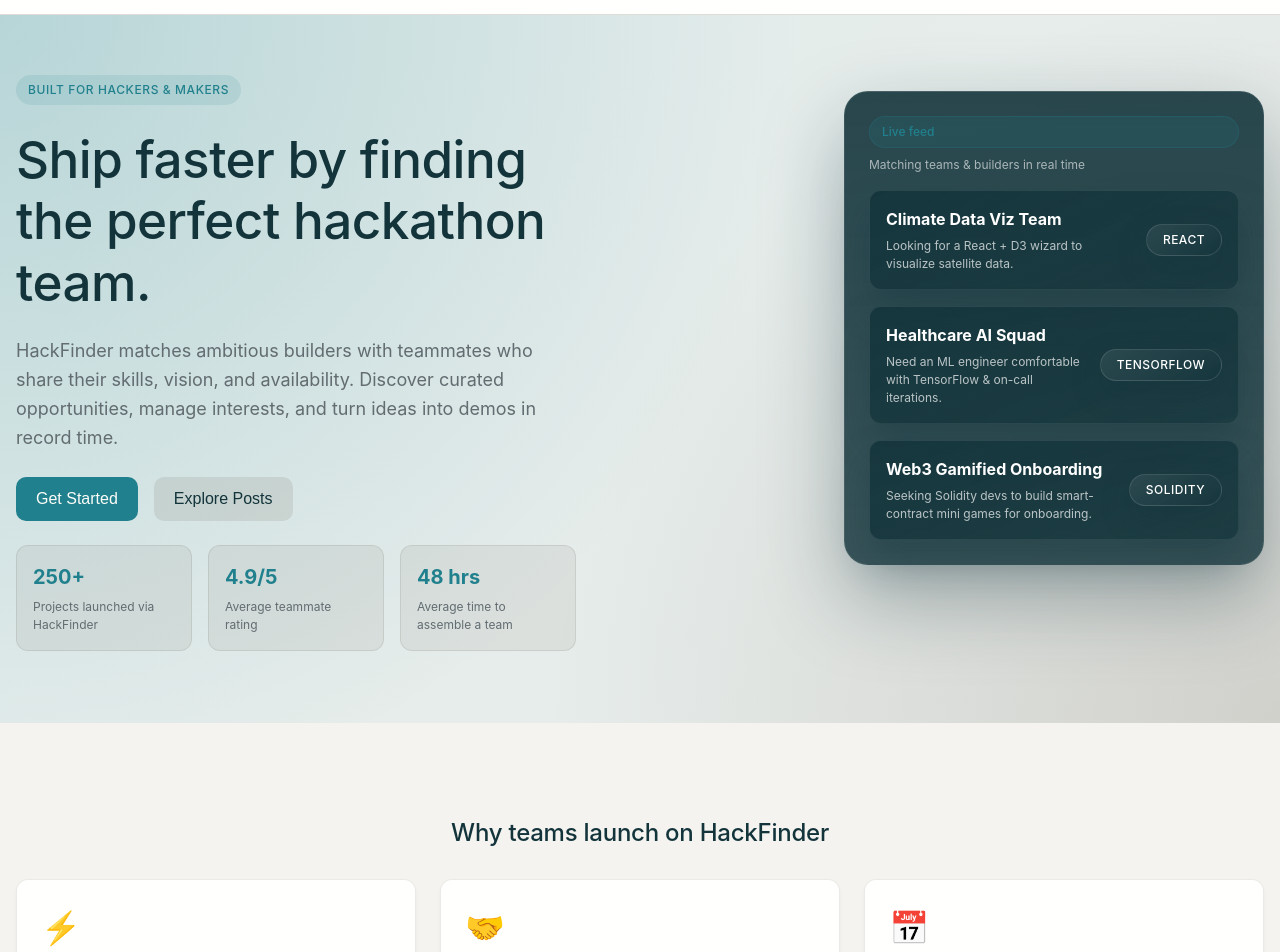
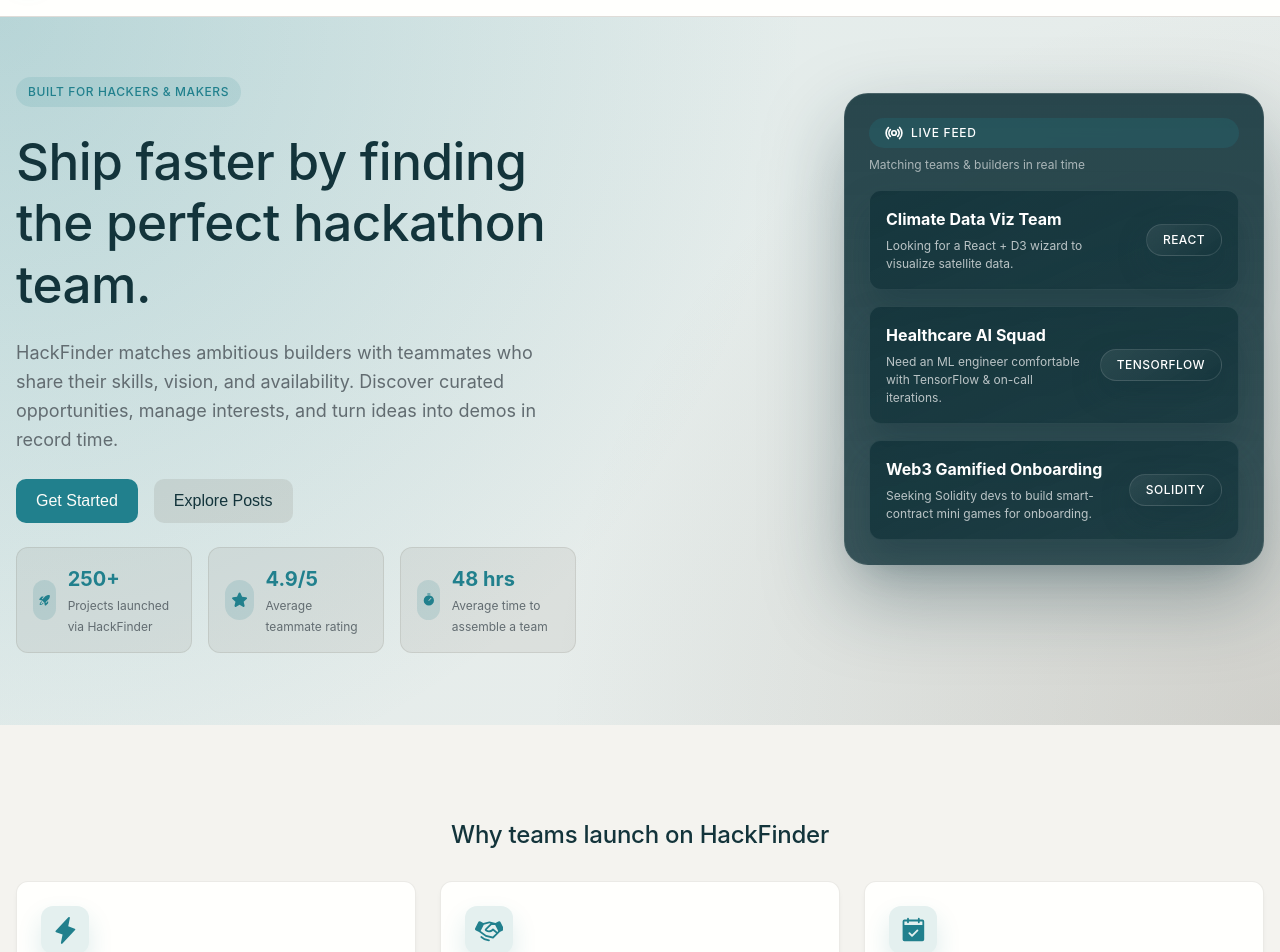
Before and after one commit to DeepanshuSagore/HackFinder, a React (Vite) app: page / in a window 1280 px wide. Shown: the part 60-1012 px from the top of the page. Built offline with nearby package versions, Linux system fonts and the light colour scheme; a web font is replaced by a local one.

Commit message:
added icons

```diff
--- a/package.json
+++ b/package.json
@@ -9,6 +9,7 @@
     "preview": "vite preview"
   },
   "dependencies": {
+    "@phosphor-icons/react": "^2.1.10",
     "prop-types": "^15.8.1",
     "react": "^18.3.1",
     "react-dom": "^18.3.1"
--- a/src/components/FiltersSidebar.jsx
+++ b/src/components/FiltersSidebar.jsx
@@ -1,4 +1,5 @@
 import PropTypes from 'prop-types';
+import { FunnelSimple } from '@phosphor-icons/react';
 
 const POST_TYPE_OPTIONS = [
   { value: '', label: 'All Posts' },
@@ -40,7 +41,10 @@ function FiltersSidebar({ filters, onFilterChange, onClearFilters }) {
   return (
     <aside className="filters-sidebar">
       <div className="filter-section">
-        <h3>Filters</h3>
+        <h3 className="filter-section__title">
+          <FunnelSimple aria-hidden="true" size={20} weight="bold" />
+          Filters
+        </h3>
 
         <div className="filter-group">
           <label className="form-label" htmlFor="typeFilter">
--- a/src/components/Header.jsx
+++ b/src/components/Header.jsx
@@ -1,4 +1,5 @@
 import PropTypes from 'prop-types';
+import { RocketLaunch } from '@phosphor-icons/react';
 
 const NAV_ITEMS = [
   { label: 'Home', value: 'home' },
@@ -12,7 +13,10 @@ function Header({ currentView, onViewChange, onCreatePost, onShowProfile, curren
       <div className="container">
         <div className="nav-wrapper">
           <div className="logo-section">
-            <h1 className="logo">HackFinder</h1>
+            <h1 className="logo">
+              <RocketLaunch className="logo__icon" weight="fill" size={26} aria-hidden="true" />
+              HackFinder
+            </h1>
             <p className="tagline">Find Your Perfect Team</p>
           </div>
 
--- a/src/components/LandingPage.jsx
+++ b/src/components/LandingPage.jsx
@@ -1,4 +1,13 @@
 import PropTypes from 'prop-types';
+import {
+  Broadcast,
+  CalendarCheck,
+  Handshake,
+  Lightning,
+  RocketLaunch,
+  Star,
+  Timer,
+} from '@phosphor-icons/react';
 
 function LandingPage({ onGetStarted, onBrowsePosts }) {
   return (
@@ -22,13 +31,27 @@ function LandingPage({ onGetStarted, onBrowsePosts }) {
               </button>
             </div>
             <div className="landing__meta">
+              <div className="landing__meta-item">
+                <div className="landing__meta-icon" aria-hidden="true">
+                  <RocketLaunch size={26} weight="fill" />
+                </div>
                 <div>
                   <strong>250+</strong>
                   <span>Projects launched via HackFinder</span>
                 </div>
+              </div>
+              <div className="landing__meta-item">
+                <div className="landing__meta-icon" aria-hidden="true">
+                  <Star size={26} weight="fill" />
+                </div>
                 <div>
                   <strong>4.9/5</strong>
                   <span>Average teammate rating</span>
+                </div>
+              </div>
+              <div className="landing__meta-item">
+                <div className="landing__meta-icon" aria-hidden="true">
+                  <Timer size={26} weight="fill" />
                 </div>
                 <div>
                   <strong>48 hrs</strong>
@@ -36,10 +59,14 @@ function LandingPage({ onGetStarted, onBrowsePosts }) {
                 </div>
               </div>
             </div>
+          </div>
           <div className="landing__preview-card">
             <div className="landing__preview-header">
-              <span className="status status--success">Live feed</span>
-              <span>Matching teams &amp; builders in real time</span>
+              <div className="landing__preview-pill">
+                <Broadcast size={18} weight="bold" aria-hidden="true" />
+                <span>Live feed</span>
+              </div>
+              <span className="landing__preview-subtitle">Matching teams &amp; builders in real time</span>
             </div>
             <ul className="landing__preview-list">
               <li>
@@ -73,7 +100,9 @@ function LandingPage({ onGetStarted, onBrowsePosts }) {
           <h2>Why teams launch on HackFinder</h2>
           <div className="landing__features-grid">
             <div className="landing__feature-card">
-              <div className="landing__feature-icon" aria-hidden="true">⚡️</div>
+              <div className="landing__feature-icon" aria-hidden="true">
+                <Lightning size={26} weight="fill" />
+              </div>
               <h3>Smart matchmaking</h3>
               <p>
                 Filter by skills, timezone, and commitment to surface the teammates most likely to
@@ -81,7 +110,9 @@ function LandingPage({ onGetStarted, onBrowsePosts }) {
               </p>
             </div>
             <div className="landing__feature-card">
-              <div className="landing__feature-icon" aria-hidden="true">🤝</div>
+              <div className="landing__feature-icon" aria-hidden="true">
+                <Handshake size={26} weight="fill" />
+              </div>
               <h3>Human signals</h3>
               <p>
                 Profiles highlight experience, roles, and interests so you can gauge fit before you
@@ -89,7 +120,9 @@ function LandingPage({ onGetStarted, onBrowsePosts }) {
               </p>
             </div>
             <div className="landing__feature-card">
-              <div className="landing__feature-icon" aria-hidden="true">📅</div>
+              <div className="landing__feature-icon" aria-hidden="true">
+                <CalendarCheck size={26} weight="fill" />
+              </div>
               <h3>Keep momentum</h3>
               <p>
                 Built-in dashboards help you track interests, respond quickly, and never miss a
--- a/style.css
+++ b/style.css
@@ -761,10 +761,18 @@ select.form-control {
 }
 
 .logo {
+  display: inline-flex;
+  align-items: center;
+  gap: var(--space-8);
   font-size: var(--font-size-2xl);
   font-weight: var(--font-weight-bold);
   color: var(--color-primary);
   margin: 0;
+}
+
+.logo__icon {
+  color: var(--color-primary);
+  filter: drop-shadow(0 6px 12px rgba(var(--color-teal-500-rgb), 0.22));
 }
 
 .tagline {
@@ -909,22 +917,39 @@ select.form-control {
   gap: var(--space-16);
 }
 
-.landing__meta div {
+.landing__meta-item {
   background: rgba(var(--color-brown-600-rgb), 0.08);
   border: 1px solid rgba(var(--color-brown-600-rgb), 0.12);
   border-radius: var(--radius-lg);
   padding: var(--space-16);
   display: flex;
-  flex-direction: column;
-  gap: var(--space-6);
-}
-
-.landing__meta strong {
+  align-items: center;
+  gap: var(--space-12);
+}
+
+.landing__meta-icon {
+  display: inline-flex;
+  align-items: center;
+  justify-content: center;
+  width: 40px;
+  height: 40px;
+  border-radius: var(--radius-full);
+  background: rgba(var(--color-teal-500-rgb), 0.15);
+  color: var(--color-primary);
+}
+
+.landing__meta-icon svg {
+  width: 60%;
+  height: 60%;
+}
+
+.landing__meta-item strong {
+  display: block;
   font-size: var(--font-size-2xl);
   color: var(--color-primary);
 }
 
-.landing__meta span {
+.landing__meta-item span {
   color: var(--color-text-secondary);
   font-size: var(--font-size-sm);
 }
@@ -958,7 +983,26 @@ select.form-control {
   gap: var(--space-8);
 }
 
-.landing__preview-header > span:last-child {
+.landing__preview-pill {
+  display: inline-flex;
+  align-items: center;
+  gap: var(--space-8);
+  padding: var(--space-6) var(--space-16);
+  border-radius: var(--radius-full);
+  background: rgba(var(--color-teal-500-rgb), 0.22);
+  color: var(--color-white);
+  font-size: var(--font-size-sm);
+  font-weight: var(--font-weight-medium);
+  text-transform: uppercase;
+  letter-spacing: 0.06em;
+}
+
+.landing__preview-pill svg {
+  width: 18px;
+  height: 18px;
+}
+
+.landing__preview-subtitle {
   color: rgba(255, 255, 255, 0.6);
   font-size: var(--font-size-sm);
 }
@@ -1054,7 +1098,20 @@ select.form-control {
 }
 
 .landing__feature-icon {
-  font-size: 32px;
+  display: inline-flex;
+  align-items: center;
+  justify-content: center;
+  width: 48px;
+  height: 48px;
+  border-radius: var(--radius-lg);
+  background: rgba(var(--color-teal-500-rgb), 0.12);
+  color: var(--color-primary);
+  box-shadow: 0 12px 24px rgba(var(--color-teal-500-rgb), 0.15);
+}
+
+.landing__feature-icon svg {
+  width: 60%;
+  height: 60%;
 }
 
 .landing__feature-card p {
@@ -1179,7 +1236,10 @@ select.form-control {
   top: 120px;
 }
 
-.filter-section h3 {
+.filter-section__title {
+  display: inline-flex;
+  align-items: center;
+  gap: var(--space-8);
   margin-bottom: var(--space-20);
   color: var(--color-text);
 }
```
Also changed, not shown: 7 other files (tests, documents, lock files or other folders). Lines whose indentation alone changed are shown as unchanged.
